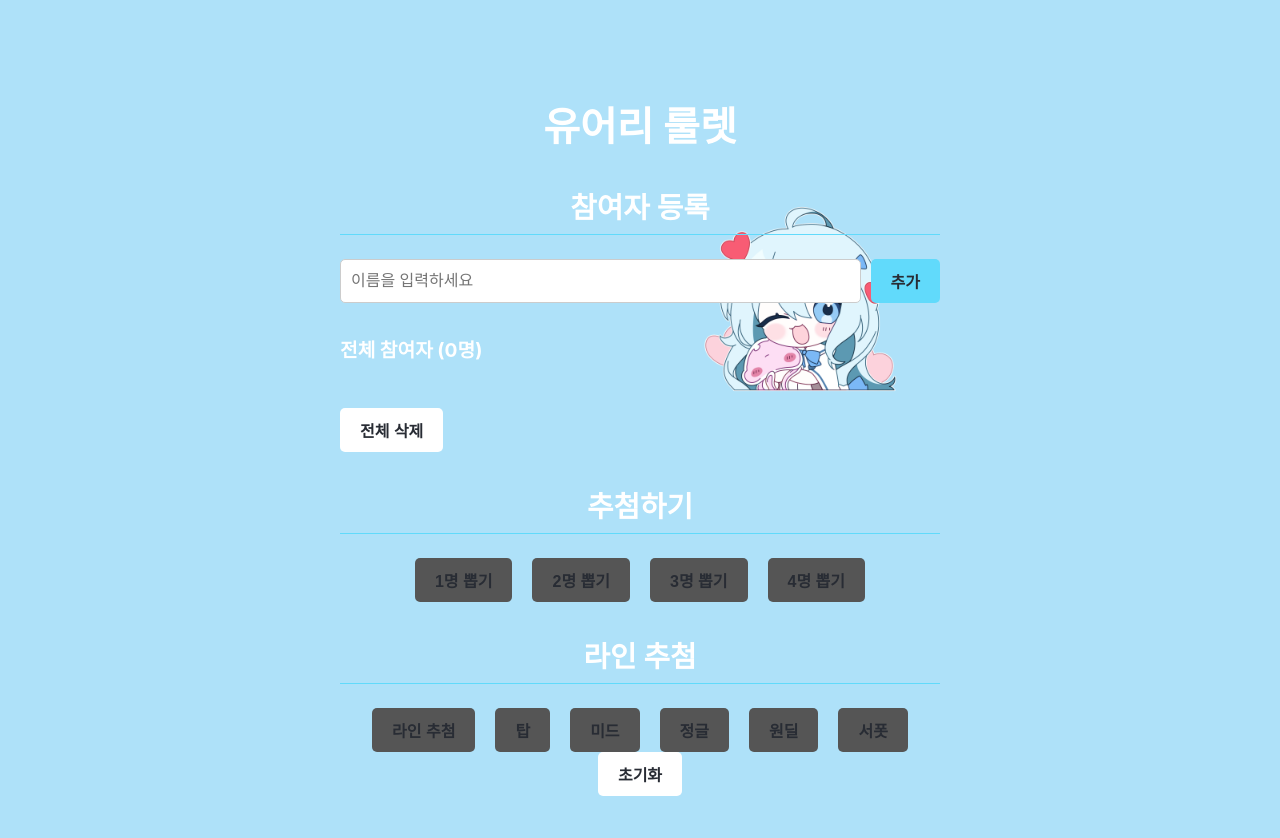
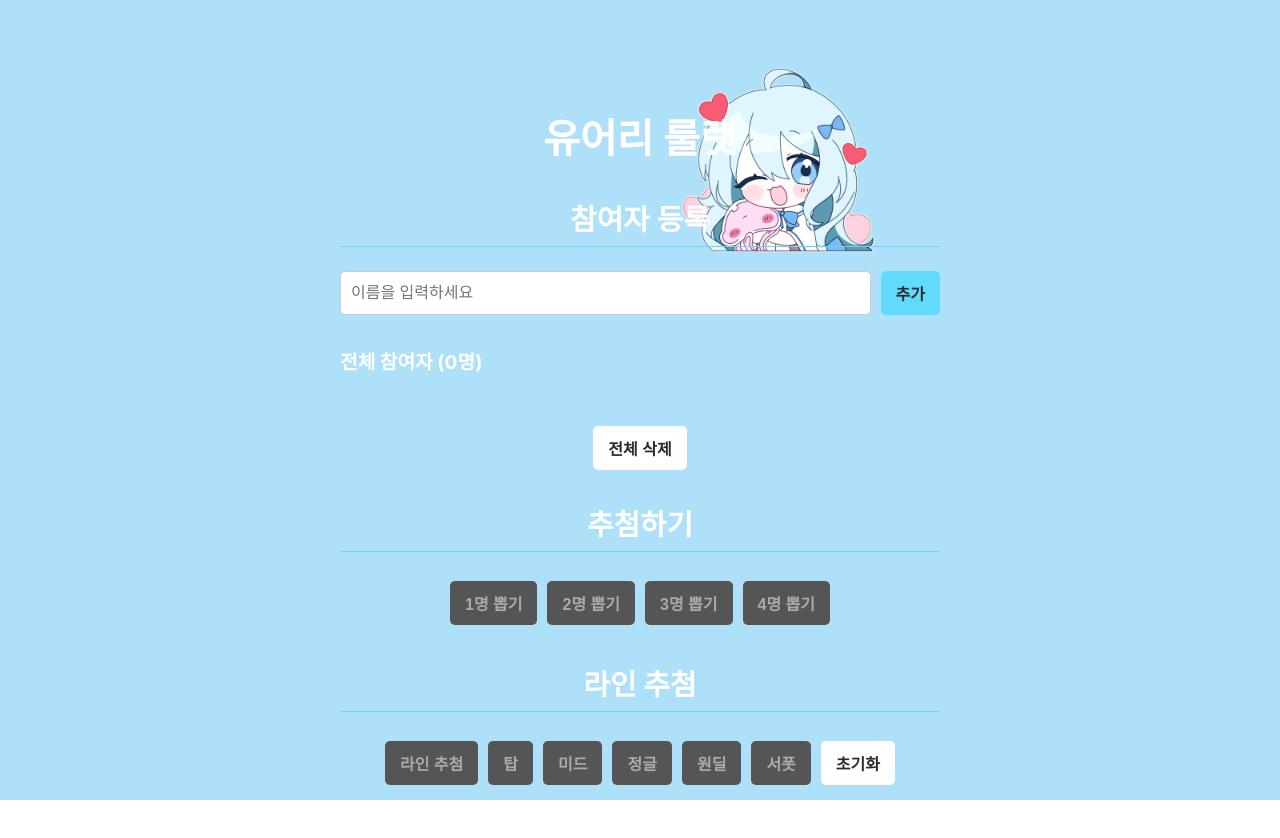
Before and after one commit to seirang/seirang-client, a React (Create React App) app: page / in a window 1280 px wide. Shown: the top 838 px of the page. After the commit the page ends 800 px from the top, so only its background shows below. Built offline with nearby package versions, Linux system fonts and the light colour scheme.

Commit message:
feat: Refactor main app and improve UI
Refactors the main App component into smaller, more
     manageable components. Simplifies state management and improves the overall UI/UX based on user feedback,
     including layout adjustments and color scheme changes.

```diff
--- a/src/App.css
+++ b/src/App.css
@@ -1,24 +1,49 @@
+body {
+  margin: 0;
+  font-family: -apple-system, BlinkMacSystemFont, 'Segoe UI', 'Roboto', 'Oxygen',
+    'Ubuntu', 'Cantarell', 'Fira Sans', 'Droid Sans', 'Helvetica Neue',
+    sans-serif;
+  -webkit-font-smoothing: antialiased;
+  -moz-osx-font-smoothing: grayscale;
+}
+
 .App {
   text-align: center;
   background-color: #aee1f9;
+  background-image: url('./Uri.png');
+  background-size: 200px;
+  background-repeat: no-repeat;
+  background-position: 63% 10%;
+  background-attachment: fixed;
   min-height: 100vh;
+  padding: 5rem 1rem;
+  box-sizing: border-box;
   display: flex;
-  flex-direction: column;
-  align-items: center;
   justify-content: center;
-  font-size: calc(10px + 2vmin);
-  color: white;
-  padding: 2rem;
 }
 
 .App-header {
+  background: transparent;
+  padding: 0;
   width: 100%;
   max-width: 600px;
+  color: white; /* Dark text for light background */
+}
+
+.main-content {
+  background-color: rgba(255, 255, 255, 0.7); /* Semi-transparent white */
+  padding: 1.5rem 2rem;
+  border-radius: 10px;
+  width: 100%;
+  max-width: 600px;
+  box-sizing: border-box;
+  backdrop-filter: blur(4px);
 }
 
 h1 {
   font-size: 2.5rem;
-  margin-bottom: 2rem;
+  margin-bottom: 1rem;
+  color: white;
 }
 
 h2 {
@@ -26,18 +51,26 @@ h2 {
   border-bottom: 1px solid #61dafb;
   padding-bottom: 0.5rem;
   margin-top: 2rem;
+  margin-bottom: 1.5rem;
+  color: white;
 }
 
 h3 {
   font-size: 1.2rem;
   text-align: left;
   margin-top: 1.5rem;
+  color: white;
+}
+
+.user-input-section,
+.user-list-section,
+.controls-section {
+  margin-bottom: 2rem;
 }
 
 .user-form {
   display: flex;
   gap: 10px;
-  margin-top: 1rem;
 }
 
 .user-form input {
@@ -49,7 +82,7 @@ h3 {
 }
 
 button {
-  padding: 10px 20px;
+  padding: 10px 15px;
   font-size: 1rem;
   cursor: pointer;
   background-color: #61dafb;
@@ -57,72 +90,67 @@ button {
   color: #282c34;
   border-radius: 5px;
   font-weight: bold;
-  transition: background-color 0.2s;
+  transition: background-color 0.2s, transform 0.1s;
 }
 
 button:hover:not(:disabled) {
   background-color: #21a1f2;
 }
 
+button:active:not(:disabled) {
+  transform: scale(0.95);
+}
+
 button:disabled {
   background-color: #555;
+  color: #aaa;
   cursor: not-allowed;
 }
 
 .controls-section button {
-  margin: 0 10px;
+  margin: 5px;
 }
 
-.user-list-section {
-  margin-top: 2rem;
-  text-align: left;
-}
-
-.user-list, .picked-users {
+.user-list {
   list-style: none;
   padding: 0;
   margin-top: 1rem;
   display: flex;
   flex-wrap: wrap;
   gap: 10px;
+  justify-content: flex-start;
 }
 
-.user-list li, .picked-users li {
+.user-list li {
   background-color: #789fb5;
   padding: 8px 15px;
   border-radius: 15px;
   font-size: 1rem;
+  display: flex;
+  align-items: center;
+  gap: 10px;
+  color: white;
 }
 
 .picked-role-user {
-  background-color: #ffcc00; /* Example color for picked role user */
+  background-color: #ffcc00;
   color: #333;
   font-weight: bold;
-}
-
-.results-section {
-  margin-top: 2rem;
-}
-
-.picked-users li {
-  background-color: #61dafb;
-  color: #282c34;
-  font-weight: bold;
-  transform: scale(1.1);
-  box-shadow: 0 0 10px #61dafb;
 }
 
 .remove-user-button {
   padding: 2px 8px;
   font-size: 0.8rem;
-  margin-left: 10px;
+  background-color: #61dafb;
+  color: white;
 }
 
 .white-button {
   background-color: white;
   color: #282c34;
+  margin-top: 1rem;
 }
 
 .white-button:hover:not(:disabled) {
-  background-color: #f0f0f0; /* Lighter shade on hover */
+  background-color: #f0f0f0;
 }
--- a/src/App.js
+++ b/src/App.js
@@ -1,19 +1,32 @@
 import React, { useState, useEffect } from 'react';
 import './App.css';
-import backgroundImage from './Uri.png';
-import ResultModal from './components/ResultModal'; // Import the new modal component
+import ResultModal from './components/ResultModal';
+import UserInput from './components/UserInput';
+import UserList from './components/UserList';
+import PickingControls from './components/PickingControls';
+import RoleControls from './components/RoleControls';
+
+const ROLES = ['탑', '미드', '정글', '원딜', '서폿'];
 
 function App() {
   const [users, setUsers] = useState([]);
   const [newUserName, setNewUserName] = useState('');
-  const [pickedUsers, setPickedUsers] = useState([]);
-  const [showModal, setShowModal] = useState(false); // New state for modal visibility
-  const [pickedRoles, setPickedRoles] = useState({}); // New state for role assignments
+  const [pickedRoles, setPickedRoles] = useState({});
+  const [modalResults, setModalResults] = useState([]);
+  const [showModal, setShowModal] = useState(false);
 
   useEffect(() => {
-    const savedUsers = localStorage.getItem('users');
-    if (savedUsers) {
-      setUsers(JSON.parse(savedUsers));
+    try {
+      const savedUsers = localStorage.getItem('users');
+      if (savedUsers) {
+        setUsers(JSON.parse(savedUsers));
+      }
+      const savedRoles = localStorage.getItem('pickedRoles');
+      if (savedRoles) {
+        setPickedRoles(JSON.parse(savedRoles));
+      }
+    } catch (error) {
+      console.error("Failed to parse data from localStorage", error);
     }
   }, []);
 
@@ -21,34 +34,21 @@ function App() {
     localStorage.setItem('users', JSON.stringify(users));
   }, [users]);
 
-  // Effect to update pickedUsers for modal and availableUsers when users or pickedRoles change
   useEffect(() => {
-    const currentlyPickedUsers = Object.values(pickedRoles);
-    setPickedUsers(currentlyPickedUsers);
-
-    const newAvailableUsers = users.filter(user => !currentlyPickedUsers.includes(user));
-    // Only update if truly different to avoid infinite loops
-    // This check is a bit tricky with arrays, but for simple strings, includes works.
-    // A more robust check would involve comparing array contents.
-    if (JSON.stringify(newAvailableUsers) !== JSON.stringify(users.filter(user => !Object.values(pickedRoles).includes(user)))) {
-        // This is a simplified check, ideally you'd compare the actual content of the arrays
-        // to prevent unnecessary re-renders if the order changes but content is same.
-        // For now, we'll rely on the fact that pickedRoles changes will trigger this.
-    }
-  }, [users, pickedRoles]);
+    localStorage.setItem('pickedRoles', JSON.stringify(pickedRoles));
+  }, [pickedRoles]);
 
   const handleUserAdd = (e) => {
     e.preventDefault();
     if (newUserName.trim() === '') return;
     const names = newUserName.split(/[/,\s\n]+/).map(name => name.trim()).filter(name => name !== '');
-    setUsers((prevUsers) => [...prevUsers, ...names]);
+    const newUsers = names.filter(name => !users.includes(name));
+    setUsers((prevUsers) => [...prevUsers, ...newUsers]);
     setNewUserName('');
   };
 
-  const handleUserRemove = (index) => {
-    const userToRemove = users[index];
-    setUsers(users.filter((_, i) => i !== index));
-    // Also remove from pickedRoles if this user was assigned a role
+  const handleUserRemove = (userToRemove) => {
+    setUsers(users.filter((user) => user !== userToRemove));
     const newPickedRoles = { ...pickedRoles };
     for (const role in newPickedRoles) {
       if (newPickedRoles[role] === userToRemove) {
@@ -60,67 +60,60 @@ function App() {
 
   const handleClearAllUsers = () => {
     setUsers([]);
-    setPickedRoles({}); // Clear all role assignments too
+    setPickedRoles({});
   };
 
-  const handlePick = (count) => { // Consolidated pick logic for general picks
-    const currentlyPickedUsers = Object.values(pickedRoles);
-    const availableForGeneralPick = users.filter(user => !currentlyPickedUsers.includes(user));
+  const getAvailableUsers = () => {
+    const pickedUserSet = new Set(Object.values(pickedRoles));
+    return users.filter(user => !pickedUserSet.has(user));
+  };
 
-    if (availableForGeneralPick.length < count) return;
-    const shuffled = [...availableForGeneralPick].sort(() => 0.5 - Math.random());
-    setPickedUsers(shuffled.slice(0, count));
-    setShowModal(true); // Show modal after picking
+  const handlePick = (count) => {
+    const availableUsers = getAvailableUsers();
+    if (availableUsers.length < count) return;
+
+    const shuffled = [...availableUsers].sort(() => 0.5 - Math.random());
+    const picked = shuffled.slice(0, count);
+
+    setModalResults(picked.map(user => ({ user })));
+    setShowModal(true);
   };
 
   const handlePickRole = (role) => {
-    const currentlyPickedUsers = Object.values(pickedRoles);
-    const availableUsersForRole = users.filter(user => !currentlyPickedUsers.includes(user));
+    const availableUsers = getAvailableUsers();
+    if (availableUsers.length === 0) return;
 
-    if (availableUsersForRole.length === 0) return;
+    const randomIndex = Math.floor(Math.random() * availableUsers.length);
+    const pickedUser = availableUsers[randomIndex];
 
-    const randomIndex = Math.floor(Math.random() * availableUsersForRole.length);
-    const pickedUser = availableUsersForRole[randomIndex];
-
-    setPickedRoles(prevRoles => ({ ...prevRoles, [role]: pickedUser }));
-    setShowModal(true); // Show modal with the updated pickedUsers (from useEffect)
+    const newPickedRoles = { ...pickedRoles, [role]: pickedUser };
+    setPickedRoles(newPickedRoles);
+    setModalResults([{ user: pickedUser, role }]);
+    setShowModal(true);
   };
 
   const handleLinePick = () => {
-    const roles = ['탑', '미드', '정글', '원딜', '서폿'];
-    let tempPickedRoles = {};
-    let availableUsersForLinePick = [...users]; // Start with all current users
-
-    // 1. Assign '유어리' to a random role
-    const yuriyRoleIndex = Math.floor(Math.random() * roles.length);
-    const yuriyRole = roles[yuriyRoleIndex];
-    tempPickedRoles[yuriyRole] = '유어리';
-
-    // Remove the assigned role from the list of roles to be filled by others
-    const remainingRoles = roles.filter(role => role !== yuriyRole);
-
-    // Ensure '유어리' is not picked from the available users if they happen to be in the list
-    availableUsersForLinePick = availableUsersForLinePick.filter(user => user !== '유어리');
-
-    // 2. Pick remaining 4 users for remaining roles
-    // Filter out users already assigned a role (only '유어리' at this point)
-    const currentlyPickedForRoles = Object.values(tempPickedRoles);
-    const trulyAvailable = availableUsersForLinePick.filter(user => !currentlyPickedForRoles.includes(user));
-
-    if (trulyAvailable.length < 4) {
-      alert('라인 추첨을 위해서는 최소 4명의 다른 참여자가 필요합니다.');
+    const availableUsers = getAvailableUsers();
+    if (availableUsers.length < ROLES.length) {
+      alert(`라인 추첨을 위해서는 최소 ${ROLES.length}명의 참여자가 필요합니다.`);
       return;
     }
 
-    const shuffledAvailable = [...trulyAvailable].sort(() => 0.5 - Math.random());
-    const pickedFourUsers = shuffledAvailable.slice(0, 4);
+    const shuffledAvailable = [...availableUsers].sort(() => 0.5 - Math.random());
+    const pickedFiveUsers = shuffledAvailable.slice(0, ROLES.length);
 
-    // 3. Assign remaining picked users to remaining roles
-    for (let i = 0; i < remainingRoles.length; i++) {
-      tempPickedRoles[remainingRoles[i]] = pickedFourUsers[i];
+    const shuffledRoles = [...ROLES].sort(() => 0.5 - Math.random());
+    const tempPickedRoles = {};
+    const results = [];
+    for (let i = 0; i < ROLES.length; i++) {
+      const user = pickedFiveUsers[i];
+      const role = shuffledRoles[i];
+      tempPickedRoles[role] = user;
+      results.push({ user, role });
     }
 
     setPickedRoles(tempPickedRoles);
+    setModalResults(results);
     setShowModal(true);
   };
 
@@ -130,83 +123,41 @@ function App() {
 
   const handleCloseModal = () => {
     setShowModal(false);
-    // pickedUsers are updated by useEffect based on pickedRoles, no need to clear here
+    setModalResults([]);
   };
 
+  const availableUsersCount = getAvailableUsers().length;
+
   return (
-    <div className="App" style={{ backgroundImage: `url(${backgroundImage})`, backgroundSize: '200px', backgroundRepeat: 'no-repeat', backgroundPosition: '65% 30%' }}>
+    <div className="App">
       <header className="App-header">
         <h1>유어리 룰렛</h1>
-        <div className="user-input-section">
-          <h2>참여자 등록</h2>
-          <form onSubmit={handleUserAdd} className="user-form">
-            <input
-              type="text"
-              value={newUserName}
-              onChange={(e) => setNewUserName(e.target.value)}
-              placeholder="이름을 입력하세요"
-            />
-            <button type="submit">추가</button>
-          </form>
-        </div>
-
-        <div className="user-list-section">
-          <h3>전체 참여자 ({users.length}명)</h3>
-          <ul className="user-list">
-            {users.map((user, index) => (
-              <li key={index} className={Object.values(pickedRoles).includes(user) ? 'picked-role-user' : ''}>
-                {user}
-                {Object.keys(pickedRoles).find(role => pickedRoles[role] === user) &&
-                  <span> ({Object.keys(pickedRoles).find(role => pickedRoles[role] === user)})</span>
-                }
-                <button onClick={() => handleUserRemove(index)} className="remove-user-button">삭제</button>
-              </li>
-            ))}
-          </ul>
-          <button onClick={handleClearAllUsers} className="white-button">전체 삭제</button>
-        </div>
-
-        <div className="controls-section">
-          <h2>추첨하기</h2>
-          <button onClick={() => handlePick(1)} disabled={users.length < 1 || Object.values(pickedRoles).length === users.length}>
-            1명 뽑기
-          </button>
-          <button onClick={() => handlePick(2)} disabled={users.length < 2 || Object.values(pickedRoles).length === users.length -1 || Object.values(pickedRoles).length === users.length}>
-            2명 뽑기
-          </button>
-          <button onClick={() => handlePick(3)} disabled={users.length < 3 || Object.values(pickedRoles).length === users.length -2 || Object.values(pickedRoles).length === users.length -1 || Object.values(pickedRoles).length === users.length}>
-            3명 뽑기
-          </button>
-          <button onClick={() => handlePick(4)} disabled={users.length < 4 || Object.values(pickedRoles).length === users.length -3 || Object.values(pickedRoles).length === users.length -2 || Object.values(pickedRoles).length === users.length -1 || Object.values(pickedRoles).length === users.length}>
-            4명 뽑기
-          </button>
-        </div>
-
-        <div className="controls-section">
-          <h2>라인 추첨</h2>
-          <button onClick={handleLinePick} disabled={users.length < 4 || Object.values(pickedRoles).length === users.length}>
-            라인 추첨
-          </button>
-          <button onClick={() => handlePickRole('탑')} disabled={users.length === 0 || pickedRoles['탑'] || Object.values(pickedRoles).length === users.length}>
-            탑
-          </button>
-          <button onClick={() => handlePickRole('미드')} disabled={users.length === 0 || pickedRoles['미드'] || Object.values(pickedRoles).length === users.length}>
-            미드
-          </button>
-          <button onClick={() => handlePickRole('정글')} disabled={users.length === 0 || pickedRoles['정글'] || Object.values(pickedRoles).length === users.length}>
-            정글
-          </button>
-          <button onClick={() => handlePickRole('원딜')} disabled={users.length === 0 || pickedRoles['원딜'] || Object.values(pickedRoles).length === users.length}>
-            원딜
-          </button>
-          <button onClick={() => handlePickRole('서폿')} disabled={users.length === 0 || pickedRoles['서폿'] || Object.values(pickedRoles).length === users.length}>
-            서폿
-          </button>
-          <button onClick={handleResetRoles} className="white-button">초기화</button>
-        </div>
+        <UserInput
+          newUserName={newUserName}
+          setNewUserName={setNewUserName}
+          handleUserAdd={handleUserAdd}
+        />
+        <UserList
+          users={users}
+          pickedRoles={pickedRoles}
+          handleUserRemove={handleUserRemove}
+          handleClearAllUsers={handleClearAllUsers}
+        />
+        <PickingControls
+          handlePick={handlePick}
+          availableUsersCount={availableUsersCount}
+        />
+        <RoleControls
+          ROLES={ROLES}
+          handleLinePick={handleLinePick}
+          handlePickRole={handlePickRole}
+          handleResetRoles={handleResetRoles}
+          pickedRoles={pickedRoles}
+          availableUsersCount={availableUsersCount}
+        />
 
         {showModal && (
-          <ResultModal pickedRoles={pickedRoles} onClose={handleCloseModal} />
+          <ResultModal results={modalResults} onClose={handleCloseModal} />
         )}
       </header>
     </div>
--- /dev/null
+++ b/src/components/PickingControls.js
@@ -0,0 +1,16 @@
+import React from 'react';
+
+const PickingControls = ({ handlePick, availableUsersCount }) => {
+  return (
+    <div className="controls-section">
+      <h2>추첨하기</h2>
+      {[1, 2, 3, 4].map(count => (
+        <button key={count} onClick={() => handlePick(count)} disabled={availableUsersCount < count}>
+          {count}명 뽑기
+        </button>
+      ))}
+    </div>
+  );
+};
+
+export default PickingControls;
--- a/src/components/ResultModal.css
+++ b/src/components/ResultModal.css
@@ -20,7 +20,7 @@
   max-width: 90%;
   max-height: 90%;
   overflow-y: auto;
-  color: #282c34; /* Darker text for readability on light background */
+  color: #282c34;
 }
 
 .modal-content h2 {
--- /dev/null
+++ b/src/components/RoleControls.js
@@ -0,0 +1,20 @@
+import React from 'react';
+
+const RoleControls = ({ ROLES, handleLinePick, handlePickRole, handleResetRoles, pickedRoles, availableUsersCount }) => {
+  return (
+    <div className="controls-section">
+      <h2>라인 추첨</h2>
+      <button onClick={handleLinePick} disabled={availableUsersCount < ROLES.length}>
+        라인 추첨
+      </button>
+      {ROLES.map(role => (
+        <button key={role} onClick={() => handlePickRole(role)} disabled={pickedRoles[role] || availableUsersCount === 0}>
+          {role}
+        </button>
+      ))}
+      <button onClick={handleResetRoles} className="white-button">초기화</button>
+    </div>
+  );
+};
+
+export default RoleControls;
--- /dev/null
+++ b/src/components/UserInput.js
@@ -0,0 +1,20 @@
+import React from 'react';
+
+const UserInput = ({ newUserName, setNewUserName, handleUserAdd }) => {
+  return (
+    <div className="user-input-section">
+      <h2>참여자 등록</h2>
+      <form onSubmit={handleUserAdd} className="user-form">
+        <input
+          type="text"
+          value={newUserName}
+          onChange={(e) => setNewUserName(e.target.value)}
+          placeholder="이름을 입력하세요"
+        />
+        <button type="submit">추가</button>
+      </form>
+    </div>
+  );
+};
+
+export default UserInput;
--- /dev/null
+++ b/src/components/UserList.js
@@ -0,0 +1,23 @@
+import React from 'react';
+
+const UserList = ({ users, pickedRoles, handleUserRemove, handleClearAllUsers }) => {
+  return (
+    <div className="user-list-section">
+      <h3>전체 참여자 ({users.length}명)</h3>
+      <ul className="user-list">
+        {users.map((user) => (
+          <li key={user} className={Object.values(pickedRoles).includes(user) ? 'picked-role-user' : ''}>
+            {user}
+            {Object.keys(pickedRoles).find(role => pickedRoles[role] === user) &&
+              <span> ({Object.keys(pickedRoles).find(role => pickedRoles[role] === user)})</span>
+            }
+            <button onClick={() => handleUserRemove(user)} className="remove-user-button">삭제</button>
+          </li>
+        ))}
+      </ul>
+      <button onClick={handleClearAllUsers} className="white-button">전체 삭제</button>
+    </div>
+  );
+};
+
+export default UserList;
--- a/src/index.css
+++ b/src/index.css
@@ -7,6 +7,11 @@ body {
   -moz-osx-font-smoothing: grayscale;
 }
 
+html, body {
+  height: 100%;
+  overflow: auto; /* Allow scrolling on the body */
+}
+
 code {
   font-family: source-code-pro, Menlo, Monaco, Consolas, 'Courier New',
     monospace;
```
Also changed, not shown: src/components/ResultModal.js (+2 -5 lines).
